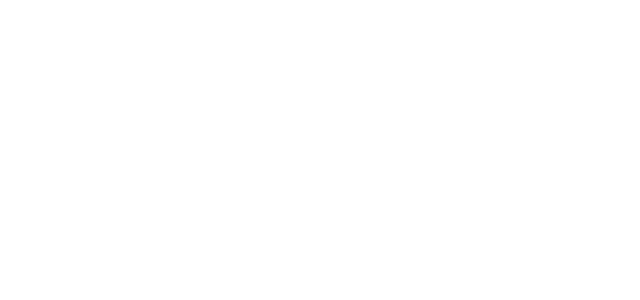
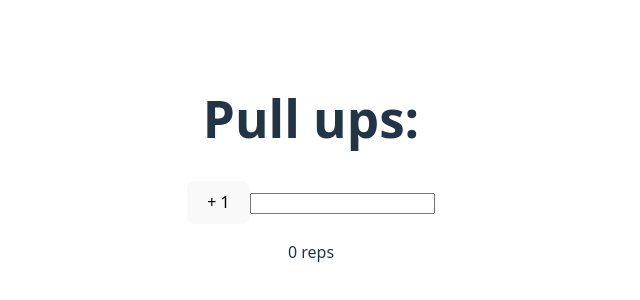
Before and after one commit to Khaanh/MyProgress, a React (Vite) app: page / in a window 1280 px wide. Shown: the part 232-532 px from the top of the page, without its empty margins (329-969 px from the left). Built offline with nearby package versions, Linux system fonts and the light colour scheme.

Commit message:
WIP: create counter for pull ups

```diff
--- a/src/App.tsx
+++ b/src/App.tsx
@@ -2,7 +2,24 @@
 import "./App.css";
 
 function App() {
-	return <div></div>;
+	const [reps, setReps] = useState(0);
+
+	const handleAddReps = () => {
+		setReps((curVal) => curVal + 1);
+	};
+
+	return (
+		<div>
+			<h1>Pull ups:</h1>
+			<form onSubmit={(e) => e.preventDefault()}>
+				<button onClick={() => handleAddReps()}>+ 1</button>
+				<input type="number" />
+				<p>
+					<span>{reps}</span> reps
+				</p>
+			</form>
+		</div>
+	);
 }
 
 export default App;
```
